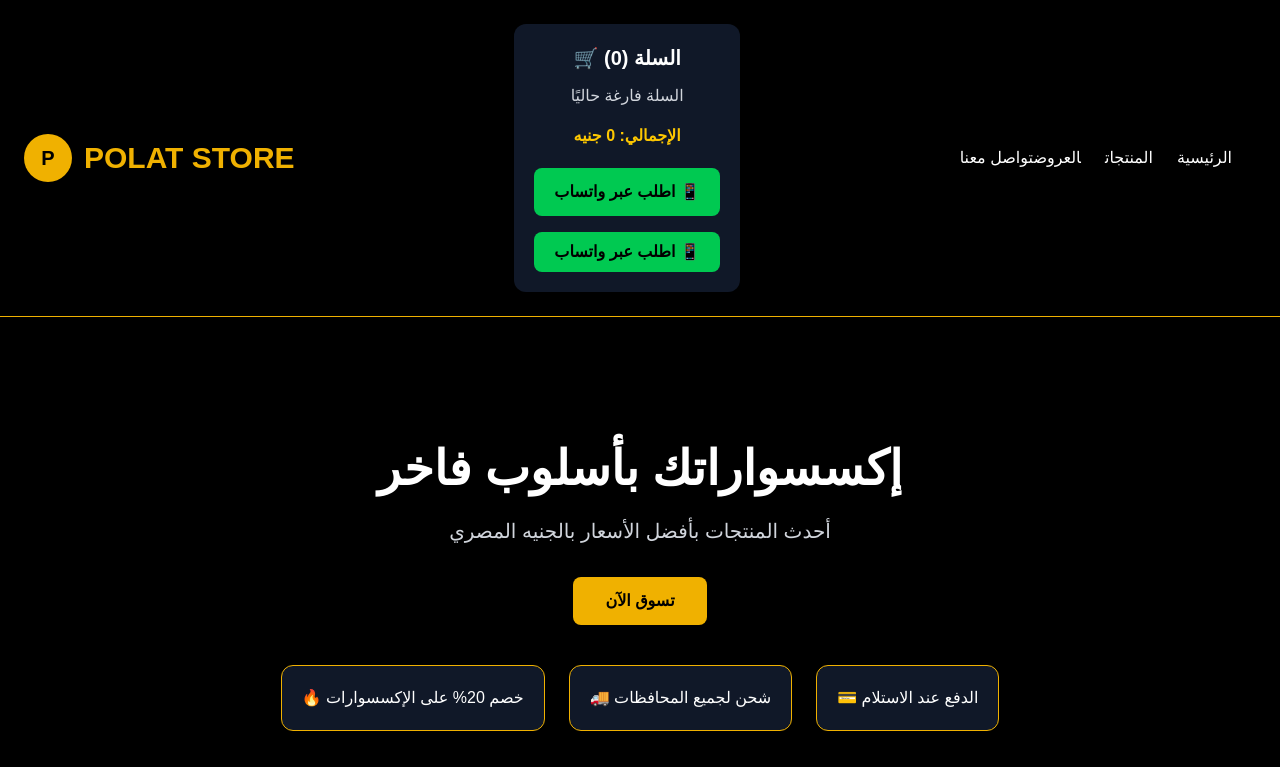
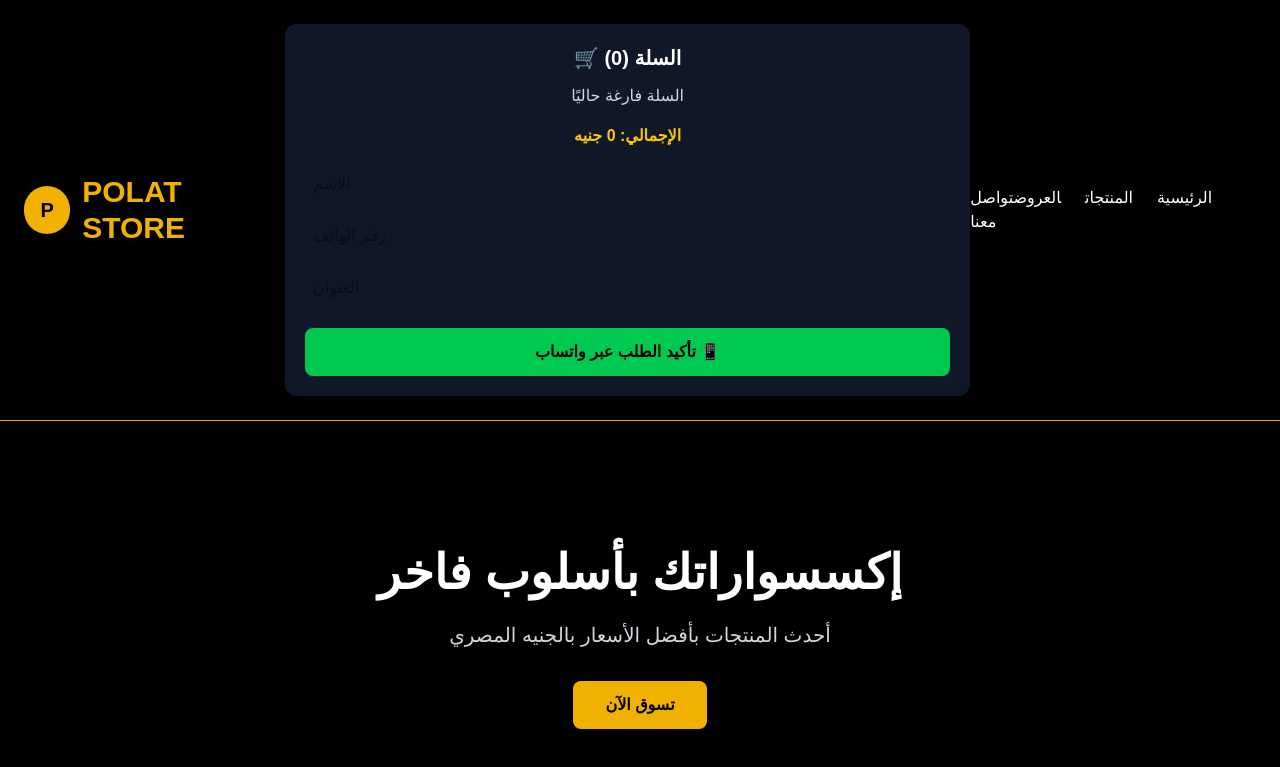
Before and after one commit to HusseinSyr-s7s/polat-store, a Next.js app: page / in a window 1280 px wide. Shown: the top 767 px of the page. Built offline with nearby package versions, Linux system fonts and the light colour scheme.

Commit message:
remove duplicate whatsapp button

```diff
--- a/app/components/Cart.tsx
+++ b/app/components/Cart.tsx
@@ -4,6 +4,7 @@ type CartProps = {
 
 export default function Cart({ items }: CartProps) {
   const total = items.reduce((sum, item) => sum + item.price, 0);
+
   return (
     <div className="bg-gray-900 p-5 rounded-xl text-center">
       <h2 className="text-xl font-bold">
@@ -21,26 +22,36 @@ export default function Cart({ items }: CartProps) {
           </p>
         ))
       )}
+
       <p className="text-yellow-400 font-bold mt-4">
         الإجمالي: {total} جنيه
       </p>
+
+      <input
+        placeholder="الاسم"
+        className="w-full mt-4 p-2 rounded text-black"
+      />
+
+      <input
+        placeholder="رقم الهاتف"
+        className="w-full mt-3 p-2 rounded text-black"
+      />
+
+      <input
+        placeholder="العنوان"
+        className="w-full mt-3 p-2 rounded text-black"
+      />
+
       <a
         href={`https://wa.me/201021409017?text=${encodeURIComponent(
-    "أريد طلب:\n" +
+          "طلب جديد من POLAT STORE\n\n" +
           items.map((item) => `${item.name} - ${item.price} جنيه`).join("\n") +
-    `\nالإجمالي: ${total} جنيه`
+          `\n\nالإجمالي: ${total} جنيه`
         )}`}
         target="_blank"
         className="block bg-green-500 text-black font-bold px-5 py-3 rounded-lg mt-5"
       >
-  اطلب عبر واتساب 📱
-</a>
-<a
-  href="https://wa.me/201021409017?text=مرحبا%20أريد%20طلب%20من%20POLAT%20STORE"
-  target="_blank"
-  className="block bg-green-500 text-black px-5 py-2 rounded-lg mt-4 font-bold"
->
-  اطلب عبر واتساب 📱
+        تأكيد الطلب عبر واتساب 📱
       </a>
     </div>
   );
```
Lines whose indentation alone changed are shown as unchanged.
